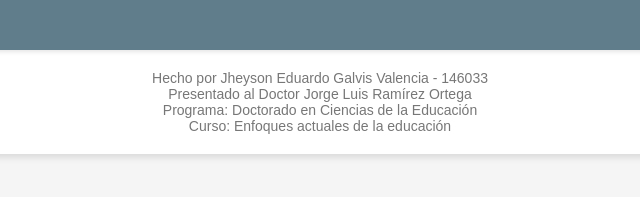
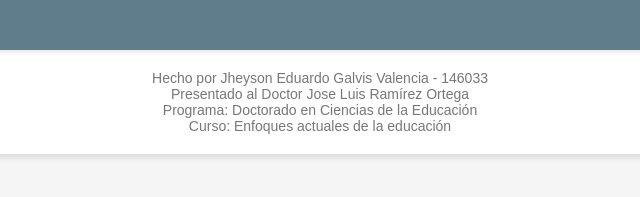
Before and after one commit to JheysonGalvis/Organizador_grafico, a plain HTML site: page index.html in a window 1280 px wide. Shown: the part 575-772 px from the top of the page, 320-960 px from the left. Drawn offline with Linux system fonts and the light colour scheme.

Commit message:
Actualización organizador gráfico

```diff
--- a/index.html
+++ b/index.html
@@ -149,7 +149,7 @@
 
         <footer>
             Hecho por Jheyson Eduardo Galvis Valencia - 146033<br>
-            Presentado al Doctor Jorge Luis Ramírez Ortega<br>
+            Presentado al Doctor Jose Luis Ramírez Ortega<br>
             Programa: Doctorado en Ciencias de la Educación<br>
             Curso: Enfoques actuales de la educación
         </footer>
```
